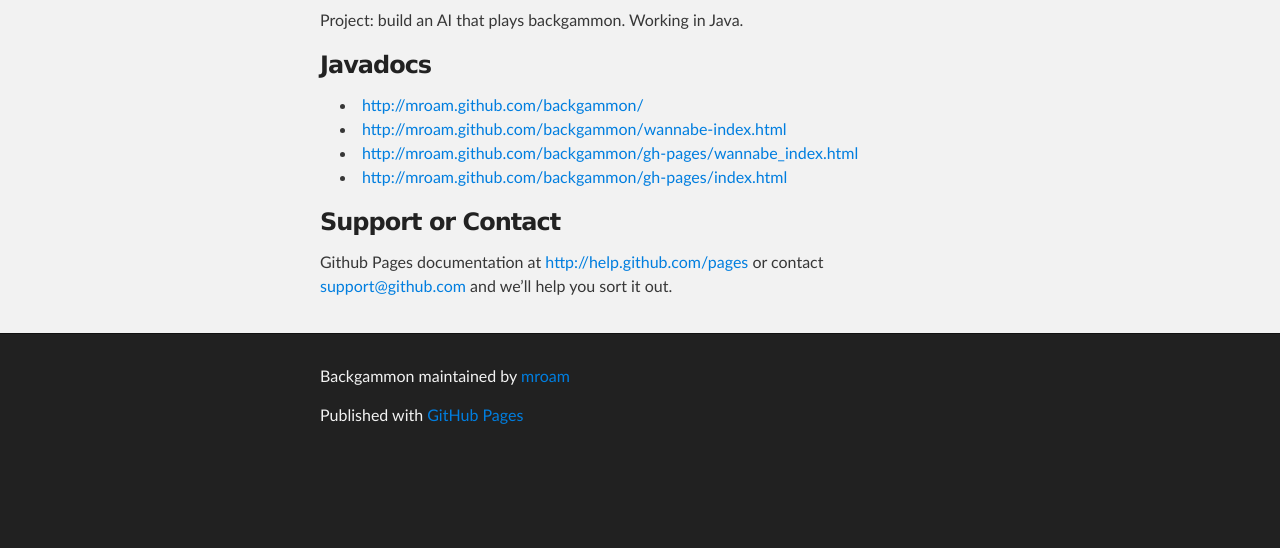
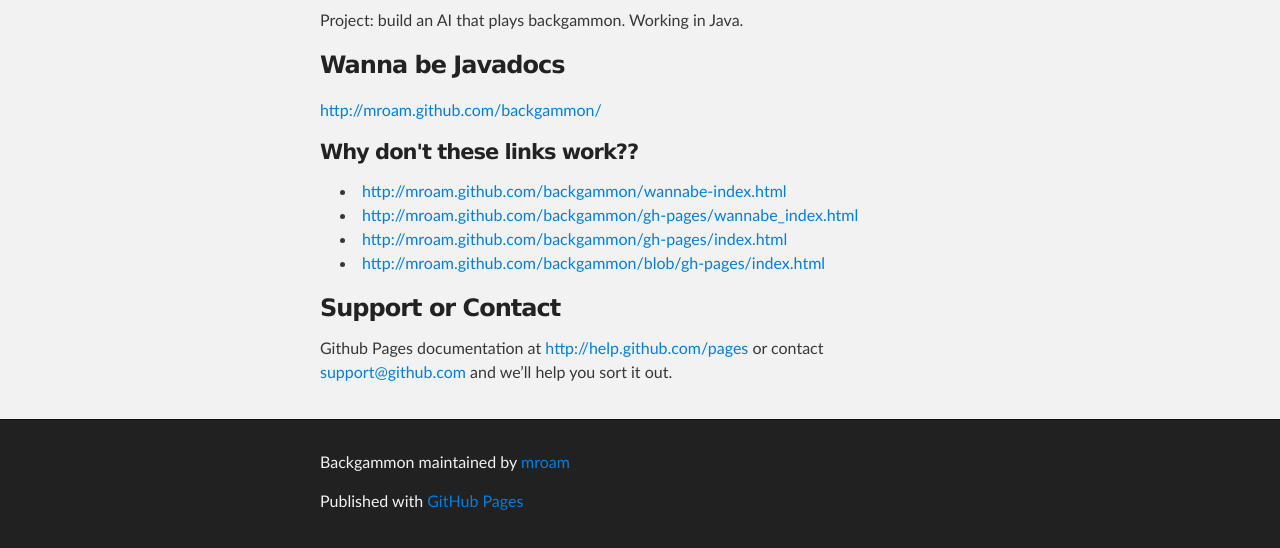
Before and after one commit to mroam/backgammon, a plain HTML site: page index.html in a window 1280 px wide. Shown: the part 252-800 px from the top of the page. Drawn offline with Linux system fonts and the light colour scheme.

Commit message:
Update index.html

```diff
--- a/index.html
+++ b/index.html
@@ -33,15 +33,19 @@
       <section id="main_content" class="inner">
         <p>Project: build an AI that plays backgammon. Working in Java.</p>
 
-<h3>Javadocs</h3>
+<h3>Wanna be Javadocs</h3>
 
+<p></p><a href="http://mroam.github.com/backgammon/">http://mroam.github.com/backgammon/</a></p>
+
+<h4>Why don't these links work??</h4>
 <ul>
-<li><a href="http://mroam.github.com/backgammon/">http://mroam.github.com/backgammon/</a></li>
 <li><a href="http://mroam.github.com/backgammon/wannabe-index.html">http://mroam.github.com/backgammon/wannabe-index.html</a></li>
 <li><a href="http://mroam.github.com/backgammon/gh-pages/wannabe_index.html">http://mroam.github.com/backgammon/gh-pages/wannabe_index.html</a></li>
 <li><a href="http://mroam.github.com/backgammon/gh-pages/index.html">http://mroam.github.com/backgammon/gh-pages/index.html</a></li>
-</ul><h3>Support or Contact</h3>
+<li><a href="http://mroam.github.com/backgammon/blob/gh-pages/index.html">http://mroam.github.com/backgammon/blob/gh-pages/index.html</a></li>
+</ul>
 
+<h3>Support or Contact</h3>
 <p>Github Pages documentation at <a href="http://help.github.com/pages">http://help.github.com/pages</a> or contact <a href="mailto:support@github.com">support@github.com</a> and we’ll help you sort it out.</p>
       </section>
     </div>
```
